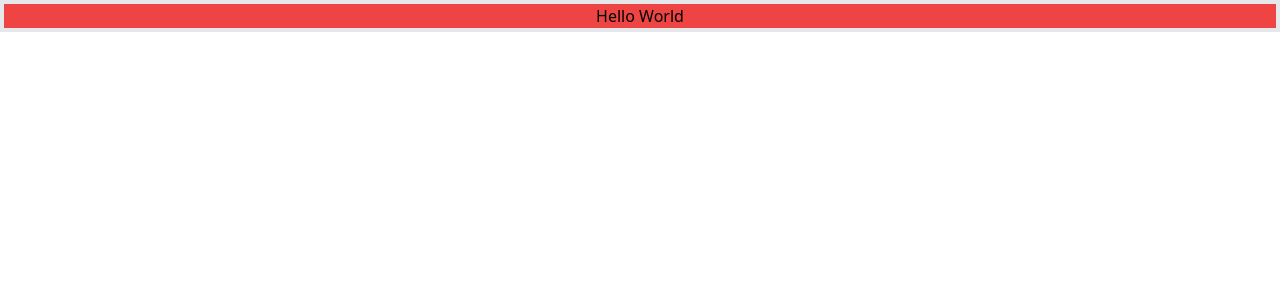
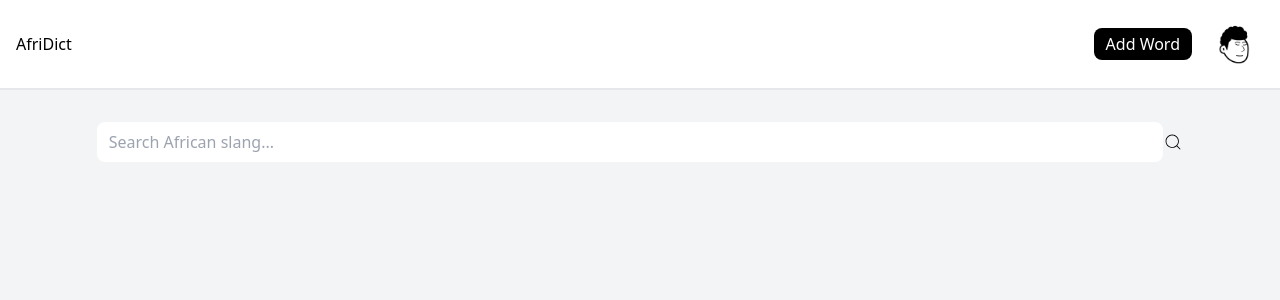
Before and after one commit to jibril04Afaa/african-urban-dict, a React (Create React App) app in the folder frontend/: page / in a window 1280 px wide. Shown: the top 300 px of the page. Built offline with nearby package versions, Linux system fonts and the light colour scheme.

Commit message:
search bar and nav bar complete

```diff
--- a/frontend/package.json
+++ b/frontend/package.json
@@ -8,6 +8,8 @@
     "@testing-library/user-event": "^13.5.0",
     "react": "^19.0.0",
     "react-dom": "^19.0.0",
+    "react-icons": "^5.4.0",
+    "react-router-dom": "^6.29.0",
     "react-scripts": "5.0.1",
     "web-vitals": "^2.1.4"
   },
--- a/frontend/src/App.js
+++ b/frontend/src/App.js
@@ -1,11 +1,21 @@
-import logo from './logo.svg';
-import './App.css';
+import { BrowserRouter as Router, Routes, Route } from 'react-router-dom'
+import Hero from './components/Hero'
+import NewWord from './components/NewWord'
+import Error from './components/Error'
 
 function App() {
   return (
-    <div className="border-2 bg-red-500">
-      <p className='border-2 text-center'>Hello World</p>
-    </div>
+    <>
+      <Router>
+
+        <Routes>
+          <Route path='/' element={<Hero/>}></Route> {/* Home Route*/}
+          <Route path='/new-word' element={<NewWord/>}></Route> {/* New Word Route*/}
+          <Route path='*' element={<Error/>}></Route> {/* Error Route */}
+        </Routes>
+
+      </Router>
+    </>
   );
 }
 
--- /dev/null
+++ b/frontend/src/components/Error.jsx
@@ -0,0 +1,9 @@
+import React from 'react'
+
+const Error = () => {
+  return (
+    <div>Error</div>
+  )
+}
+
+export default Error
--- /dev/null
+++ b/frontend/src/components/Hero.jsx
@@ -0,0 +1,29 @@
+import NavBar from "./NavBar"
+import SearchBar from "./SearchBar"
+
+const Hero = () => {
+  return (
+    <>
+        <div>
+            <div>
+                <div></div>
+                {/* Navbar */}
+                <div>
+                    <NavBar/>
+                </div>
+
+                {/* Inner Hero Content */}
+                <div className="bg-gray-100 h-96">
+                    <div>
+                        <div>
+                            <SearchBar/>
+                        </div>
+                    </div>
+                </div>
+            </div>
+        </div>
+    </>
+  )
+}
+
+export default Hero
--- /dev/null
+++ b/frontend/src/components/NavBar.jsx
@@ -0,0 +1,39 @@
+import React from 'react'
+import NotionAvatar from '../../src/notion-avatar.png'
+
+
+const NavBar = () => {
+  return (
+    <>
+        <div>
+            <div className='mx-auto'>
+                <div className='border-b-2 flex justify-between items-center p-4'>
+                    {/* logo */}
+                    <div>
+                        <p>AfriDict</p>
+                    </div>
+
+                    {/* Right Flex */}
+                    <div className='flex justify-around items-center gap-4'>
+                        {/* Button */}
+                        <div>
+                            <button className='border-black pl-3 pr-3 pt-1 pb-1 rounded-lg bg-black text-white'>Add Word</button>
+                        </div>
+
+                        {/* Notion image */}
+                        <div>
+                            <img src={NotionAvatar}
+                            alt="Notion Avatar"
+                            className='w-14'
+                             />
+                        </div>
+                    </div>
+
+                </div>
+            </div>
+        </div>
+    </>
+  )
+}
+
+export default NavBar
--- /dev/null
+++ b/frontend/src/components/NewWord.jsx
@@ -0,0 +1,9 @@
+import React from 'react'
+
+const NewWord = () => {
+  return (
+    <div>NewWord</div>
+  )
+}
+
+export default NewWord
--- /dev/null
+++ b/frontend/src/components/SearchBar.jsx
@@ -0,0 +1,30 @@
+import React from 'react'
+import { CiSearch } from "react-icons/ci";
+
+const SearchBar = () => {
+  return (
+    <>
+        <div>
+            <div>
+                <div className='pt-8'>
+                    <div className=''>
+                        <div className='flex justify-center items-center'>
+                            <input type="text"
+                            placeholder='Search African slang...'
+                            className='pl-3 pr-3 pt-2 pb-2 rounded-lg w-10/12 font-normal '
+                            />
+                            {/* Search Icon */}
+                            <div className='text-xl'>
+                                <CiSearch/>
+                            </div>
+                        </div>
+
+                    </div>
+                </div>
+            </div>
+        </div>
+    </>
+  )
+}
+
+export default SearchBar
```
Also changed, not shown: frontend/src/notion-avatar.png (added), 3 other files (tests, documents, lock files or other folders).
